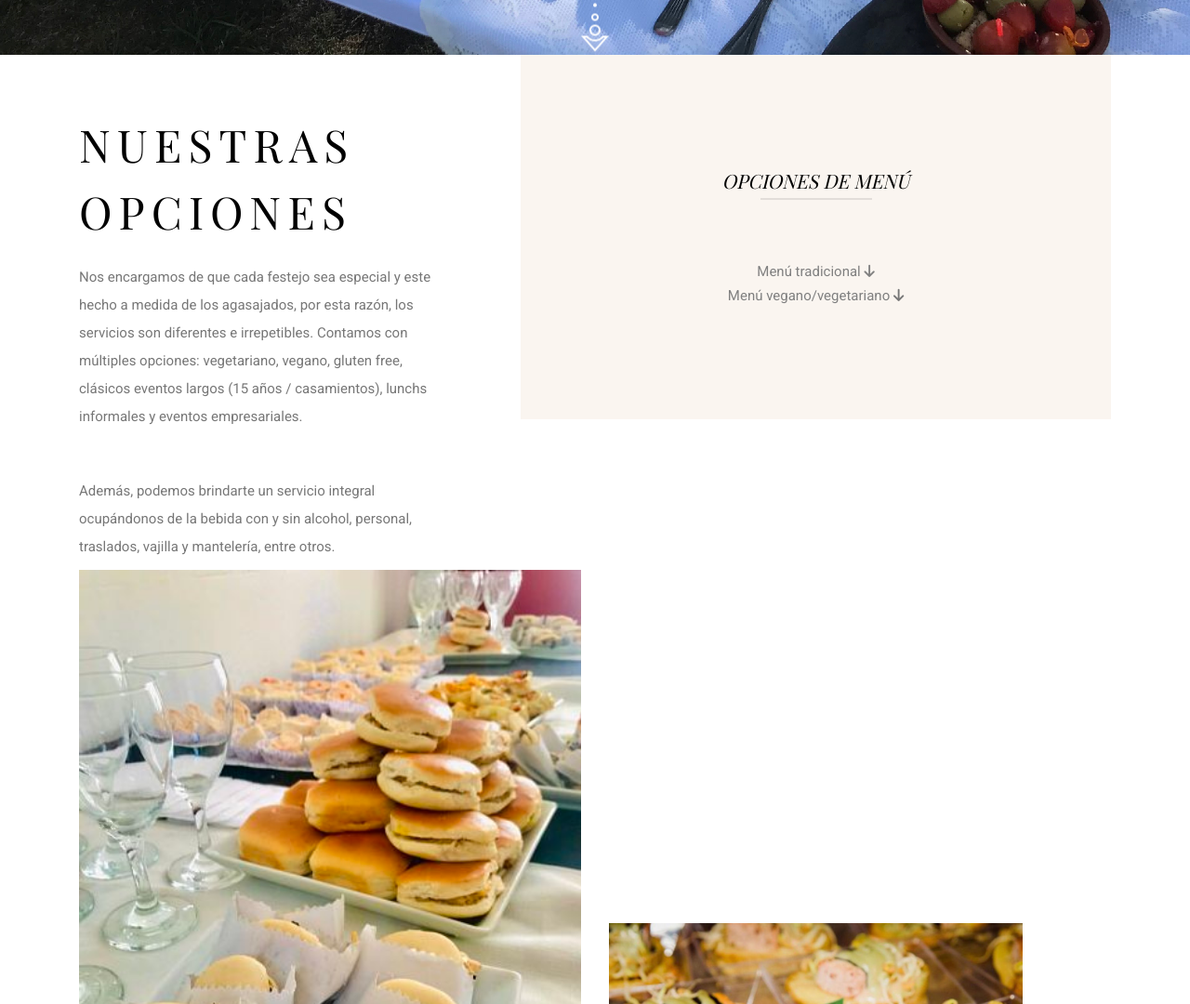
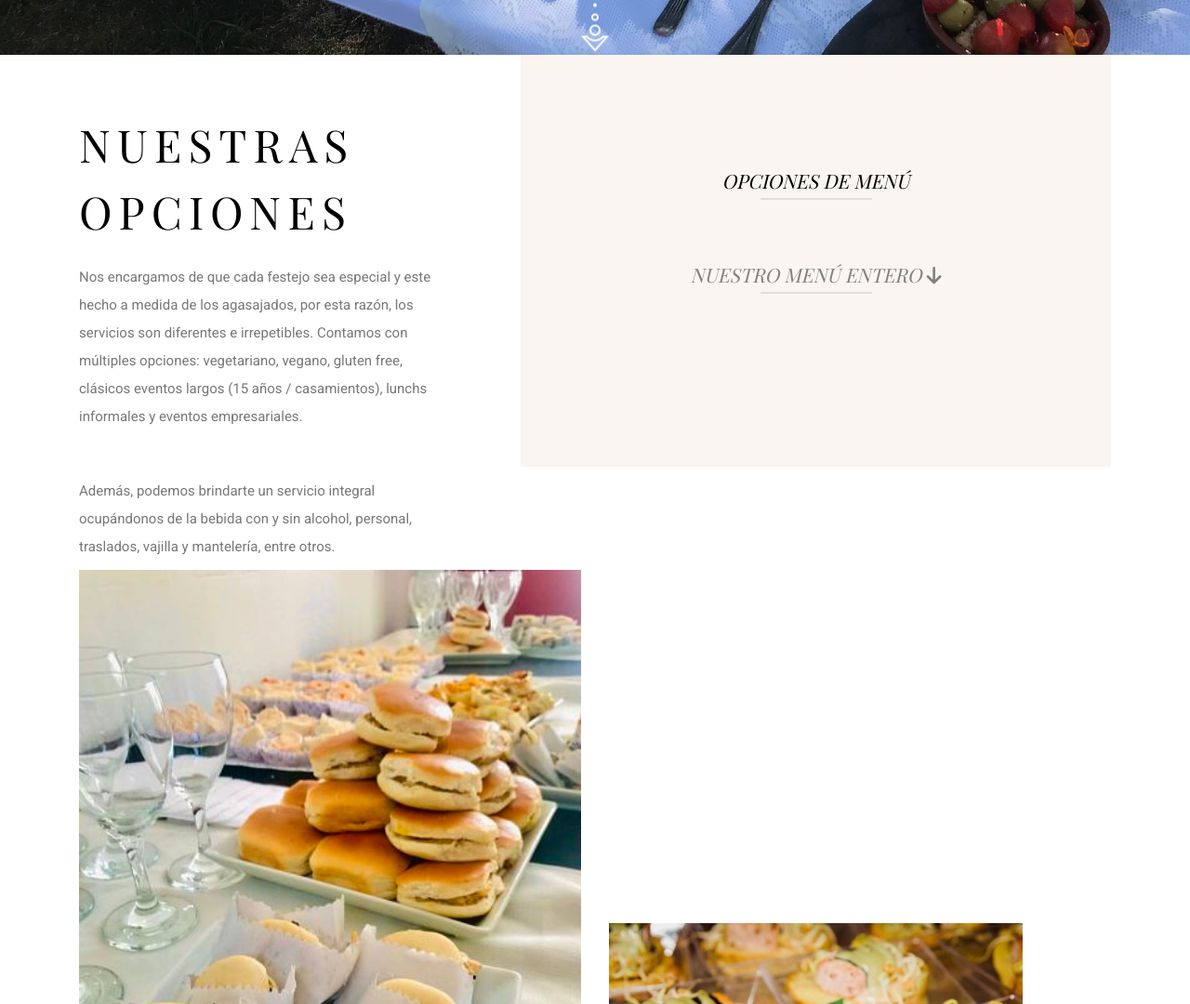
Before and after one commit to RdzSebastian/saveurEventos, a plain HTML site: page index.html in a window 1280 px wide. Shown: the part 778-1858 px from the top of the page at 93% size. Drawn offline with nearby package versions, Linux system fonts and the light colour scheme; a web font is replaced by a local one.

Commit message:
Agrega nuevo menu entero todo junto

```diff
--- a/index.html
+++ b/index.html
@@ -138,9 +138,7 @@
 							<h3>Opciones de Menú</h3>
 							<ul class="list">
 								<li>
-									<p><a class="media-footer" href="menu/Menú Saveur 2022 COMPLETO.pdf"> Menú tradicional <i class="fa-sharp fa-solid fa-arrow-down"></i></a></p>
-									<p><a class="media-footer" href="menu/Menú Saveur veggie & vegan.pdf"> Menú vegano/vegetariano</a> <i class="fa-sharp fa-solid fa-arrow-down"></i></p>
-								</li>
+									<h3><a class="media-footer" href="menu/menu.pdf"> Nuestro menú entero <i class="fa-sharp fa-solid fa-arrow-down"></i></a></h3>
 								</li>
 							</ul>
 						</div>
```
Also changed, not shown: 3 other files.
